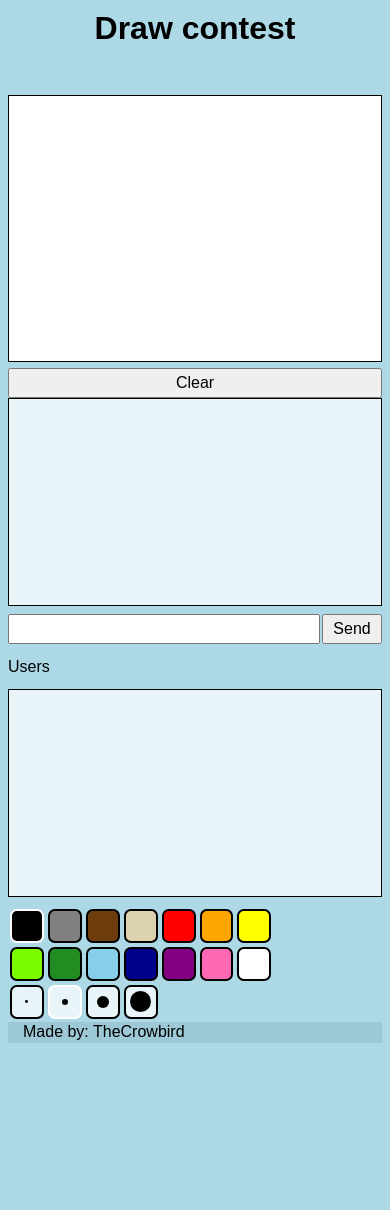
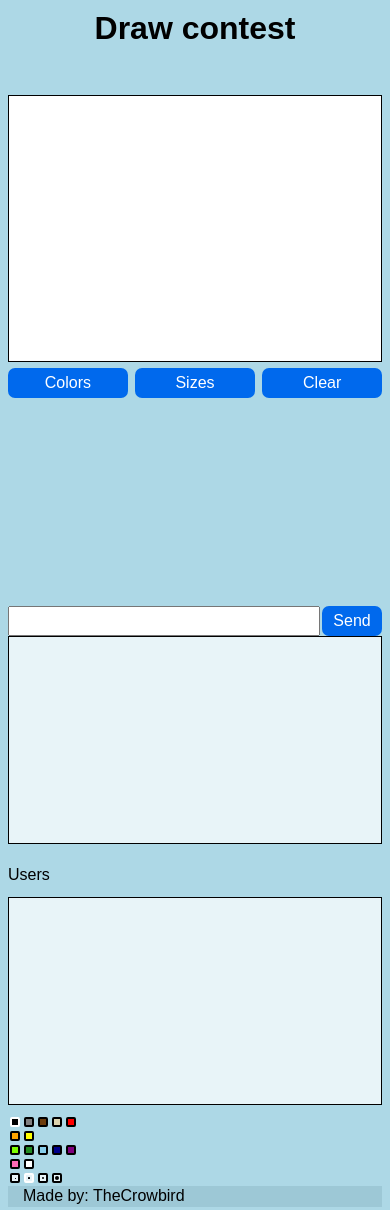
Before and after one commit to arvidsandin/draw-contest, a website: page public/index.html in a window 390 px wide. Before the commit the page ends 1051 px from the top, so only its background shows below. Drawn offline with nearby package versions, Linux system fonts and the light colour scheme; no server answers.

Commit message:
Rebuilding site, mobile first
Starting from top to bottom. Have made canvas and some buttons below so far

```diff
--- a/public/index.html
+++ b/public/index.html
@@ -29,22 +29,27 @@
         <br>
         <canvas id="canvas"></canvas>
         <br>
-        <button id="button_clear" type:"button" onclick="clearCanvas()">Clear</button>
+        <div class="belowCanvas">
+          <button id="button_colors" type:"button" onclick="">Colors</button><button id="button_sizes" type:"button" onclick="">Sizes</button><button id="button_clear" type:"button" onclick="clearCanvas()">Clear</button>
+        </div>
+        <br><br><br><br><br><br><br><br><br><br>
       </div>
 
-      <div class="wrapper-item side chat" id="chatarea">
-        <div class="textbox" id="textbox">
-          <p id="chat"></p>
-        </div>
+      <div class="wrapper_item chat_input">
         <input type="text" id="input_text">
         <button id="send" type="button" onclick="send()">Send</button>
       </div>
+      <div class="wrapper_item textbox" id="textbox">
+        <p id="chat"></p>
+      </div>
 
-      <div class="wrapper-item side scoreboard_and_modifyers">
+      <div class="scoreboard" id="scoreboard">
         <p id="users">Users</p>
         <div class="textbox">
           <p id="userlist"></p>
         </div>
+      </div>
+      <div class="modifyers">
         <button class="brush_modifyer" onclick="changeColor('#000000')" style="background: #000000" id="#000000"></button>
         <button class="brush_modifyer" onclick="changeColor('#808080')" style="background: #808080" id="#808080"></button>
         <button class="brush_modifyer" onclick="changeColor('#6C3C0C')" style="background: #6C3C0C" id="#6C3C0C"></button>
--- a/public/main.js
+++ b/public/main.js
@@ -70,6 +70,7 @@ setInterval(function(){
 socket.on('init', function(conf){
   username = socket.id.substring(0, 5);
   id = socket.id;
+  ctx.clearRect(0, 0, (canvas.width), (canvas.height))
   for (var i = 0; i < conf.history.length; i++){
     event = conf.history[i]
     if (event.lastX != undefined){
--- a/public/style.css
+++ b/public/style.css
@@ -17,6 +17,34 @@ body{
   background: #ADD8E6;
   font-size: 16;
   line-height: 1.3;
+}
+button {
+    display: inline-block;
+    border: none;
+    /* padding: 1rem 2rem; */
+    margin: 0;
+    text-decoration: none;
+    background: #0069ed;
+    color: #ffffff;
+    font-family: sans-serif;
+    font-size: 1rem;
+    cursor: pointer;
+    text-align: center;
+      transition: background 250ms ease-in-out,
+                  transform 150ms ease;
+    -webkit-appearance: none;
+    -moz-appearance: none;
+    border-radius: 7px;
+}
+button:hover,
+button:focus {
+    background: #0053ba;
+}
+button:active {
+    transform: scale(0.98);
+}
+button:hover{
+  cursor: pointer;
 }
 .wrapper{
   display: flex;
@@ -52,9 +80,7 @@ body{
   line-height: 21px;
   float: right;
   margin: 12px 0;
-  /* text-align: right; */
 }
-
 
 .textbox{
   overflow: auto;
@@ -67,6 +93,10 @@ body{
   width: 95%;
   height: 200px;
   resize: none;
+}
+
+.modifyers{
+  max-width: 20%;
 }
 
 .brush_modifyer{
@@ -137,15 +167,16 @@ body{
   touch-action: none;
   touch-action: pinch-zoom;
 }
-/* TODO: make button as wide as canvas on wide displays */
-#button_clear{
-  width: 100%;
+
+.belowCanvas{
   height: 30px;
-  margin: auto;
-  display: block;
+  display: flex;
+  justify-content: space-between;
 }
-#button_clear:hover{
-  cursor: pointer;
+
+.belowCanvas > button{
+  width: 32%;
+  height: 100%;
 }
 
 #chatarea{
@@ -169,14 +200,11 @@ input{
   width: 60px;
   height: 30px;
 }
-#send:hover{
-  cursor: pointer;
-}
 
 footer{
   /* position: fixed; */
-  /* bottom: 0; */
-  /* left:0; */
+  bottom: 0;
+  left:0;
   margin: 0;
   width: 100%;
   background: #9DC8D6;
@@ -185,10 +213,6 @@ footer{
   margin: 3px 15px;
 }
 
-@media all and (max-width: 600px) {
-  /* We tell both sidebars to share a row */
-  * { margin: ;}
-}
 
 @media all and (min-width: 600px) {
   /* We tell both sidebars to share a row */
@@ -197,14 +221,11 @@ footer{
 
 @media all and (min-width: 800px) {
   /* We invert order of first sidebar and main
-   * And tell the main element to take twice as much width as the other two sidebars
-   */
-   .wrapper-item { padding: 7px 5px; cursor:default; }
-   .h1 { padding: 25px 0 10px 0; }
-   .drawingarea { flex: 2 0px; }
-   .scoreboard_and_modifyers { order: 1; }
-   .drawingarea { order: 2; }
-   .chat { order: 3; }
-   #chat { height: 500px;}
-   .footer  { order: 4; }
+  * And tell the main element to take twice as much width as the other two sidebars
+  */
+  h1 { padding: 25px 0 10px 0; }
+
+  .scoreboard_and_modifyers { flex: 1 0px; order: 1; }
+  .drawingarea {  flex: 2 0px; order: 2; }
+  .chat { flex: 1 0px; order: 3; }
 }
```
